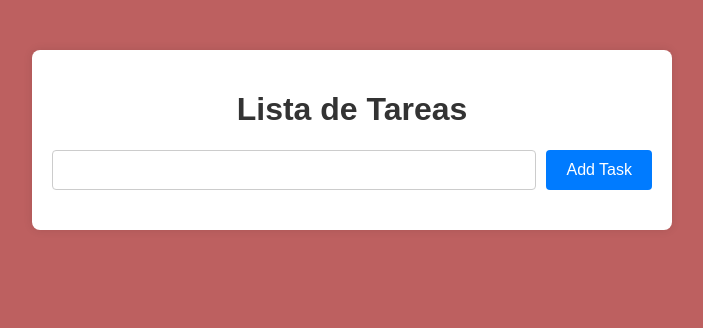
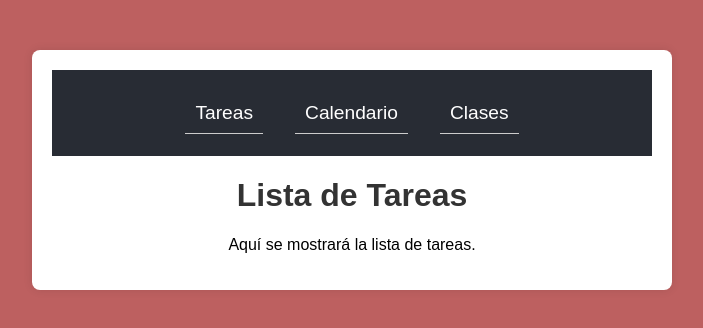
Before and after one commit to A01749694/appweb, a React (Create React App) app in the folder appweb/: page / in a window 1280 px wide. Shown: the top 328 px of the page, without its empty margins (288-991 px from the left). Built offline with nearby package versions, Linux system fonts and the light colour scheme.

Commit message:
Version 1.0.1

```diff
--- a/appweb/src/App.js
+++ b/appweb/src/App.js
@@ -1,12 +1,35 @@
-// src/App.js
-import React from 'react';
-import TaskList from './components/TaskList';
+import React, { useState } from 'react';
+import TaskListPage from './components/TaskListPage';
+import Calendar from './components/Calendar';
+import ClassList from './components/ClassList';
 import './App.css';
 
 function App() {
+    const [currentTab, setCurrentTab] = useState('tasks');
+
+    const renderTab = () => {
+        switch (currentTab) {
+            case 'tasks':
+                return <TaskListPage />;
+            case 'calendar':
+                return <Calendar />;
+            case 'classes':
+                return <ClassList />;
+            default:
+                return <TaskListPage />;
+        }
+    };
+
     return (
         <div className="App">
-            <TaskList />
+            <nav>
+                <ul>
+                    <li onClick={() => setCurrentTab('tasks')}>Tareas</li>
+                    <li onClick={() => setCurrentTab('calendar')}>Calendario</li>
+                    <li onClick={() => setCurrentTab('classes')}>Clases</li>
+                </ul>
+            </nav>
+            {renderTab()}
         </div>
     );
 }
--- /dev/null
+++ b/appweb/src/components/Calendar.js
@@ -0,0 +1,12 @@
+import React from 'react';
+
+const Calendar = () => {
+    return (
+        <div>
+            <h1>Calendario</h1>
+            <p>Aquí se mostrará el calendario actual.</p>
+        </div>
+    );
+};
+
+export default Calendar;
--- /dev/null
+++ b/appweb/src/components/ClassList.js
@@ -0,0 +1,12 @@
+import React from 'react';
+
+const ClassList = () => {
+    return (
+        <div>
+            <h1>Lista de Clases</h1>
+            <p>Aquí se mostrará la lista de clases.</p>
+        </div>
+    );
+};
+
+export default ClassList;
--- /dev/null
+++ b/appweb/src/components/TaskListPage.js
@@ -0,0 +1,12 @@
+import React from 'react';
+
+const TaskListPage = () => {
+    return (
+        <div>
+            <h1>Lista de Tareas</h1>
+            <p>Aquí se mostrará la lista de tareas.</p>
+        </div>
+    );
+};
+
+export default TaskListPage;
```
